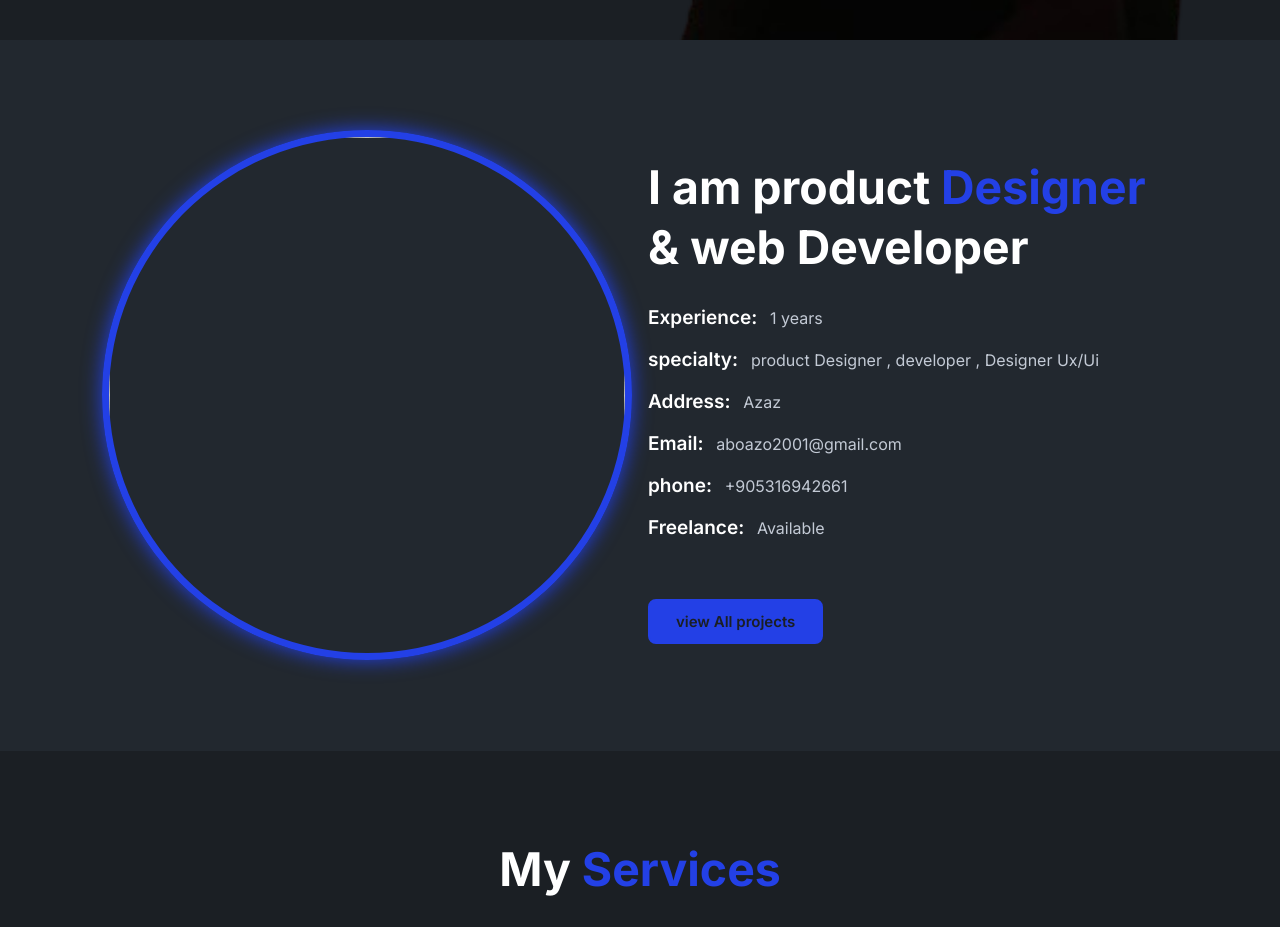
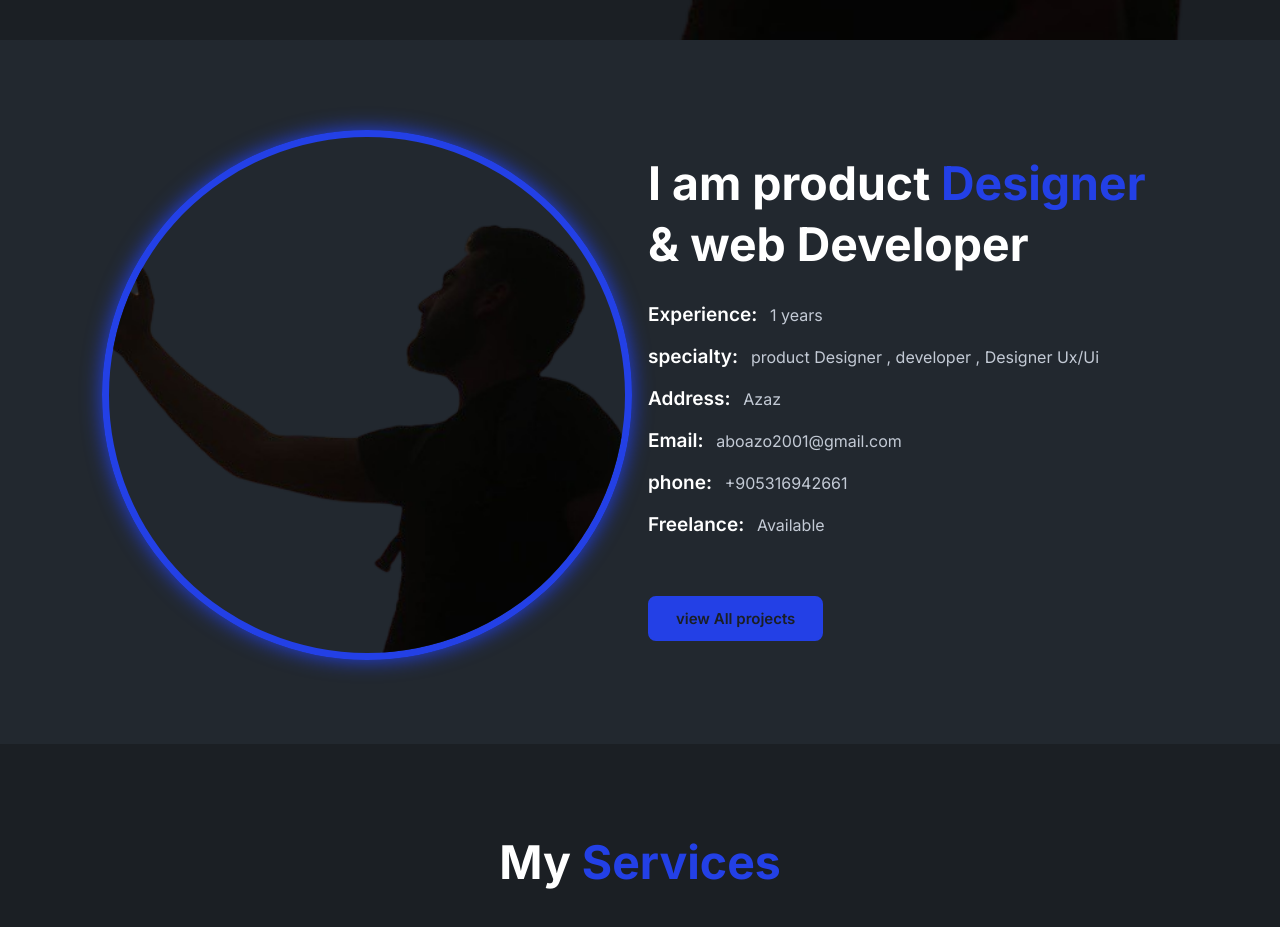
Before and after one commit to gomaa-aldarwish/function, a plain HTML site: page index.html in a window 1280 px wide. Shown: the part 800-1727 px from the top of the page. Drawn offline with nearby package versions, Linux system fonts and the light colour scheme; the site is published under a folder, as on GitHub Pages, so addresses that start at the root find nothing; files whose address does not match are found by name.

Commit message:
Update index.html

```diff
--- a/index.html
+++ b/index.html
@@ -107,7 +107,7 @@ project of 1000 programmers
 
 <section class="about" id="about">
     <div class="about-img">
-        <img src="/imag/MY PHOTO.png">
+        <img src="./imag/MY PHOTO.png">
  </div>
 <div class="about-text">
     <h2> I am product <span>Designer</span> <br> & web Developer</h2>
```
